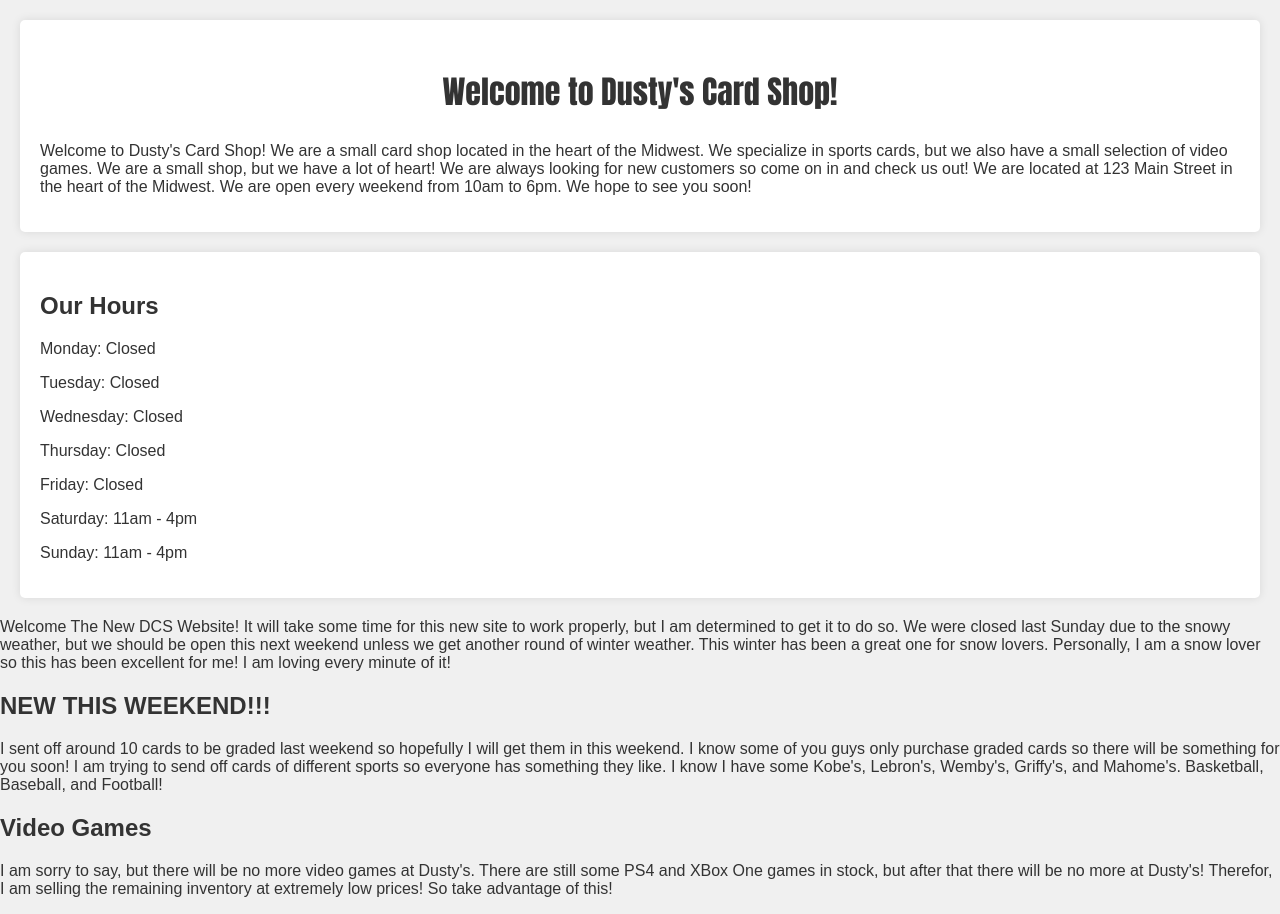
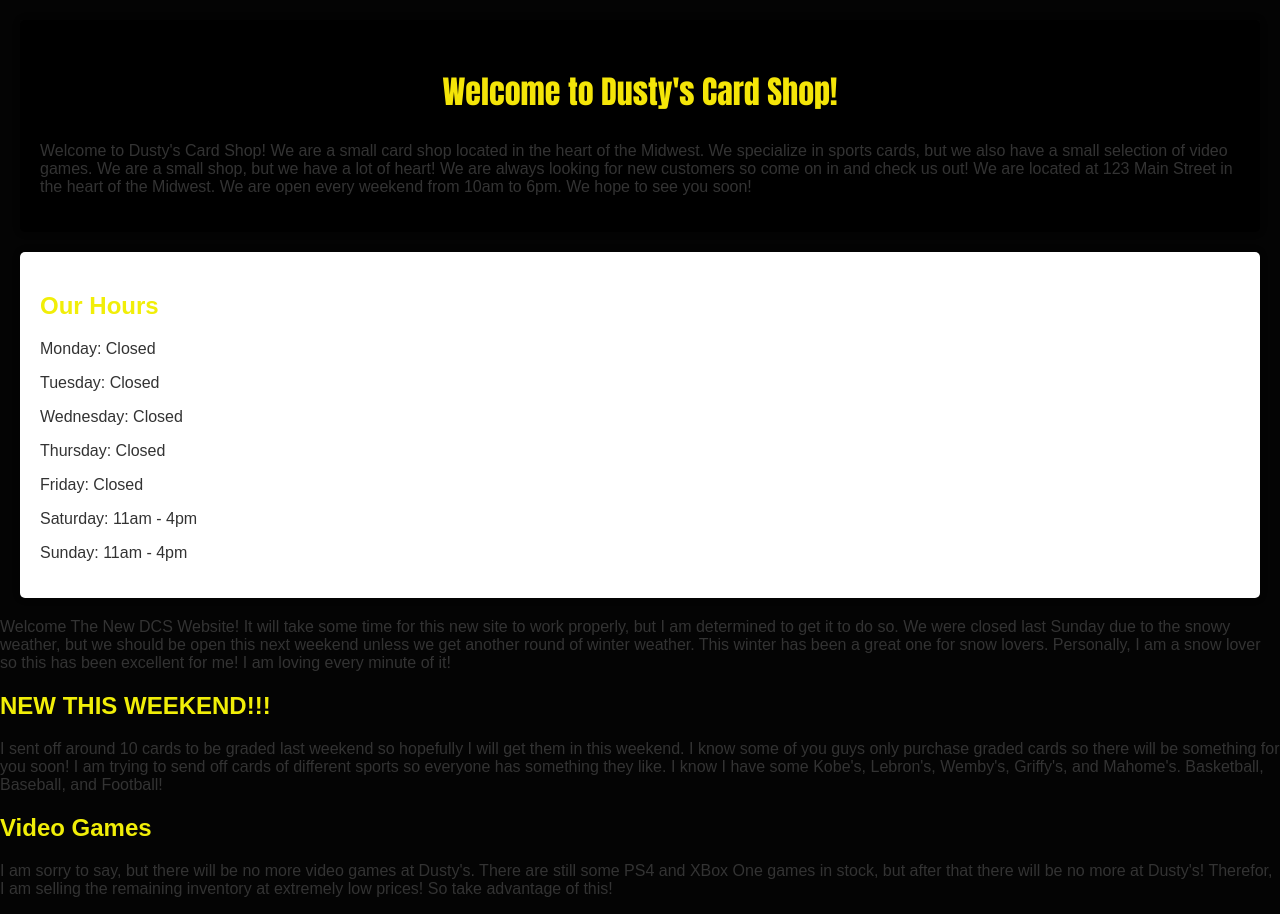
Before and after one commit to DustKillz1983/dcs, a plain HTML site: page index.html in a window 1280 px wide. Drawn offline with Linux system fonts and the light colour scheme.

Commit message:
font colors

```diff
--- a/styles.css
+++ b/styles.css
@@ -1,13 +1,15 @@
 body {
+    color: yellow;
     font-family: Arial, sans-serif;
     margin: 0;
     padding: 0;
-    background-color: #f0f0f0;
+    background-color: #040404;
 }
 article {
+    color:  yellow;
     margin: 20px;
     padding: 20px;
-    background-color: #fff;
+    background-color: #000000;
     border-radius: 5px;
     box-shadow: 0 0 10px rgba(0, 0, 0, 0.1);
 }
@@ -19,12 +21,12 @@ section {
     box-shadow: 0 0 10px rgba(0, 0, 0, 0.1);
 }
 h1 {
-    color: #333;
+    color: #f4e508;
     font-size: 2em;
     text-align: center;
 }
 h2 {
-    color: #333;
+    color: #f1ee08;
     font-size: 1.5em;
 }
 p {
```
